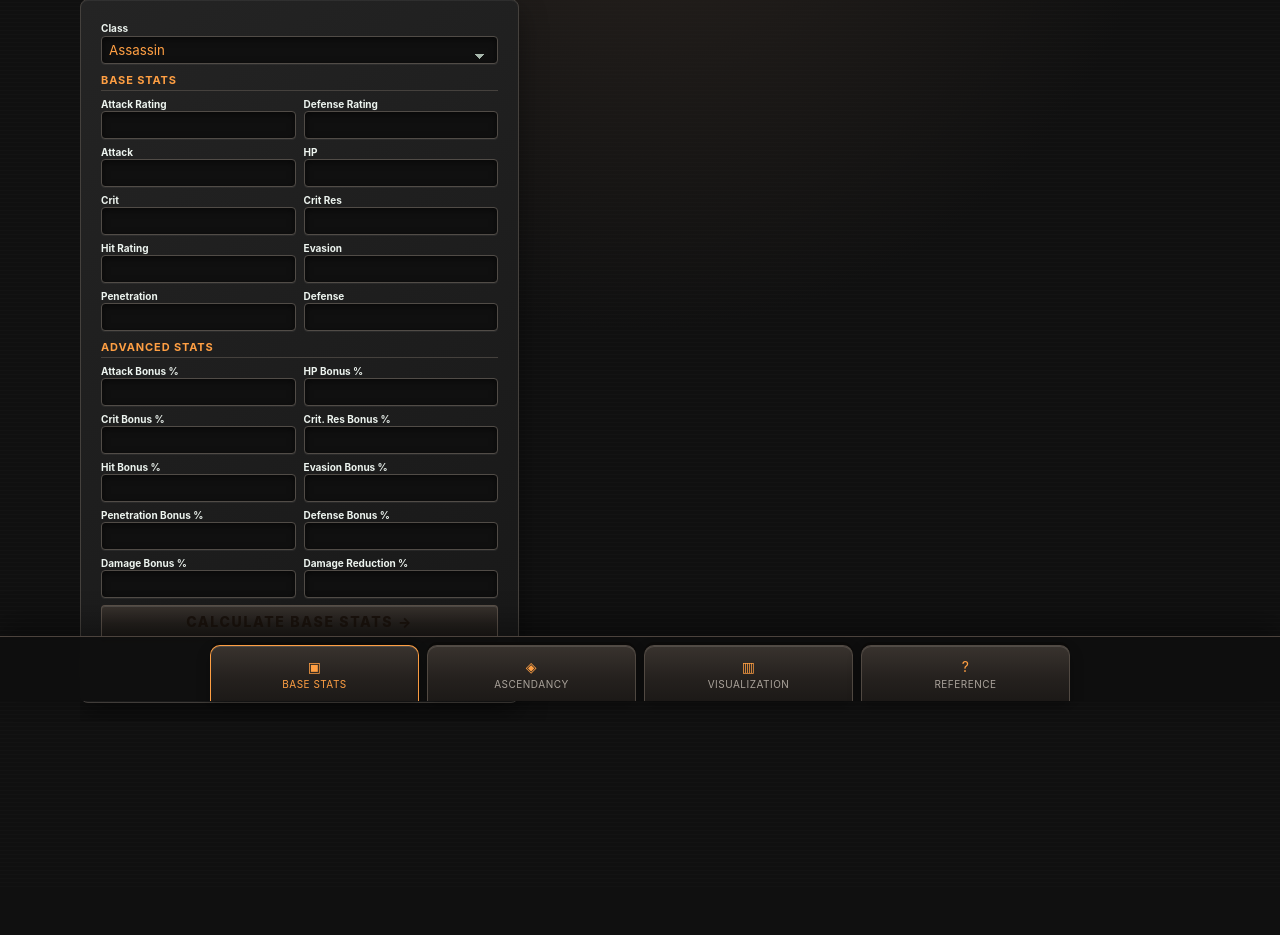
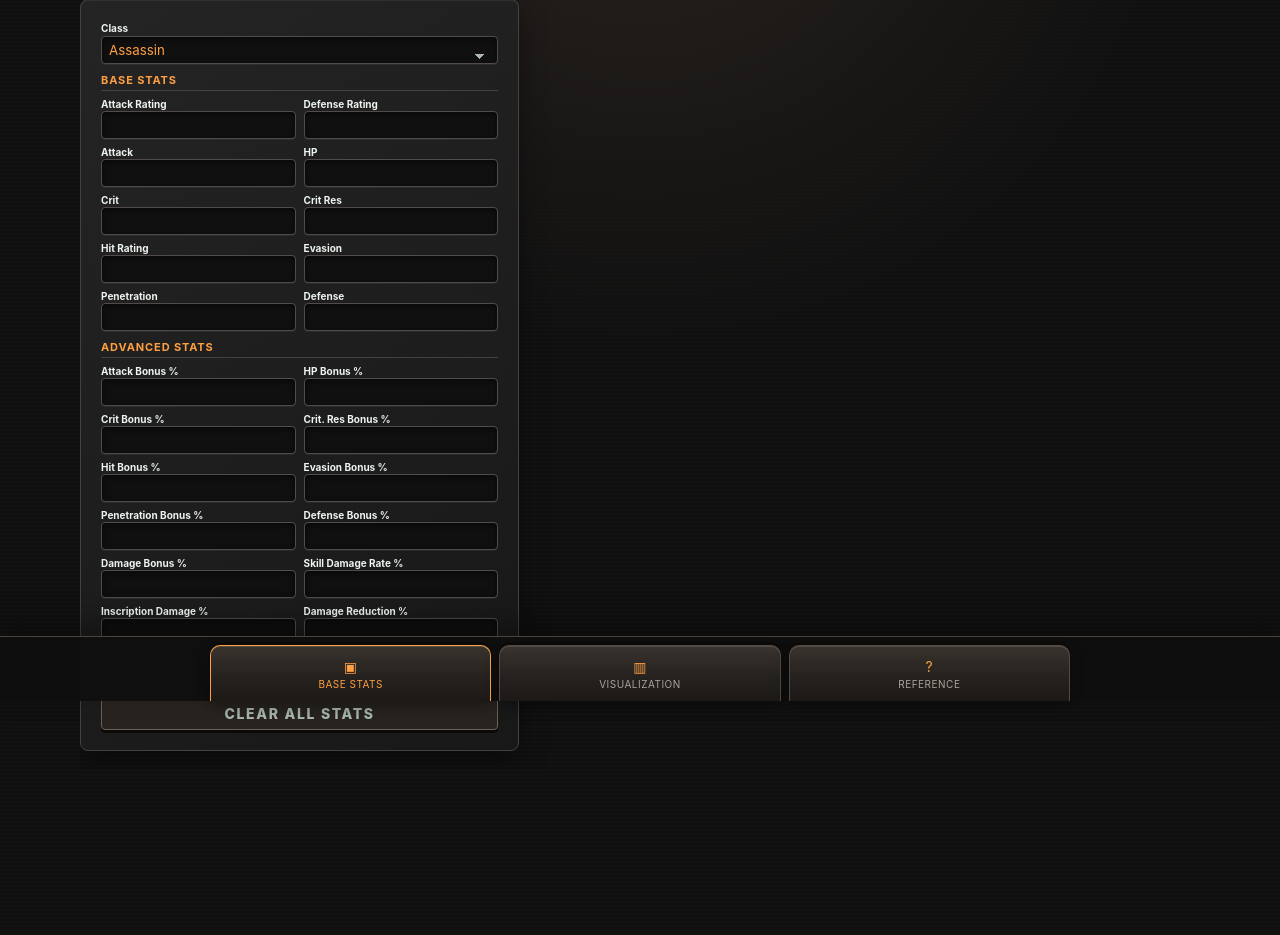
Before and after one commit to Jo11yPirate/WHOA_Adventure_Calculator, a Flask app: page / in a window 1280 px wide. Shown: the part 99-1034 px from the top of the page. Before the commit the page ends 802 px from the top, so only its background shows below. Run offline with Flask 3, Linux system fonts and the light colour scheme.

Commit message:
Unify calculator around authoritative formulas
Co-authored-by: Copilot <223556219+Copilot@users.noreply.github.com>

```diff
--- a/app.py
+++ b/app.py
@@ -74,8 +74,10 @@ FORMULA_GUIDANCE = {
     "Base damage": "ATK + Penetration",
     "Critical rate": "Crit / (ATK + Penetration)",
     "Healing output": "ATK + Penetration + Hit",
-    "Effective defense": "Enemy Defense × (1 − Penetration %) − Flat Penetration",
-    "Critical damage/healing": "Mitigated Output × max(1.0, 1.5 + Crit Damage Bonus % − Target Crit Resistance %)",
+    "Critical damage/healing": "Normal Center Hit × 2.00",
+    "Damage bonus": "1 + Damage Bonus %",
+    "Inscription layer": "1 + Inscription Damage %",
+    "Floating output": "Observed in-game; exact range pending",
     "Tank damage received": "Incoming Boss Damage × (1 − min(DMG Red %, 90%)) / [1 + (Defense Score × Defense Bonus %)]",
 }
 
@@ -224,6 +226,12 @@ def calculate_ascendancy(values):
         "normal_center_hit": normal_center_hit,
         "critical_center_hit": critical_center_hit,
         "critical_rate": critical_rate,
+        "raw_output": normal_center_hit,
+        "mitigated_output": normal_center_hit,
+        "critical_output": critical_center_hit,
+        "critical_multiplier": 2.0,
+        "damage_received": 0.0,
+        "damage_reduction_applied": 0.0,
     }
 
 
@@ -273,6 +281,8 @@ def read_universal(form):
         "evasion_bonus_percentage",
         "penetration_bonus_percentage",
         "bonus_percentage",
+        "skill_damage_rate_percentage",
+        "inscription_damage_percentage",
         "incoming_damage",
         "damage_reduction_percentage",
         "defense_score",
@@ -284,12 +294,19 @@ def read_universal(form):
         if value is None or value < 0:
             raise ValueError(f"{field.replace('_', ' ').title()} must be 0 or greater.")
         values[field] = value
-    values["penetration_percentage"] = 0.0
-    values["flat_penetration"] = values["stat_penetration"]
-    values["crit_damage_bonus_percentage"] = 0.0
-    values["target_crit_resistance_percentage"] = 0.0
-    values["enemy_defense"] = 0.0
-    return calculate_universal(values)
+    values["attack"] = values["base_attribute"]
+    values["penetration"] = values["stat_penetration"]
+    values["hit"] = values["stat_hit"]
+    values["crit"] = values["stat_crit"]
+    values["damage_bonus_percentage"] = values["bonus_percentage"]
+    result = calculate_ascendancy(values)
+    damage_reduction = min(values["damage_reduction_percentage"], 90) / 100
+    result["damage_reduction_applied"] = damage_reduction * 100
+    result["damage_received"] = (
+        values["incoming_damage"] * (1 - damage_reduction)
+        / (1 + values["defense_score"] * values["defense_bonus_percentage"] / 100)
+    )
+    return result
 
 
 def read_ascendancy(form):
@@ -310,7 +327,6 @@ def read_ascendancy(form):
 @app.route("/", methods=["GET", "POST"])
 def index():
     stats = None
-    asc_stats = None
     error = None
     selected_class = request.values.get("class_name", "Assassin")
     calculator = request.values.get("calculator", "universal")
@@ -318,8 +334,6 @@ def index():
         try:
             if calculator == "universal":
                 stats = read_universal(request.form)
-            elif calculator == "ascendancy":
-                asc_stats = read_ascendancy(request.form)
             else:
                 stats = read_stats(request.form)
         except ValueError as exc:
@@ -327,7 +341,6 @@ def index():
     return render_template(
         "index.html",
         stats=stats,
-        asc_stats=asc_stats,
         error=error,
         guidance=BUILD_GUIDANCE,
         class_guidance=CLASS_GUIDANCE,
--- a/static/dashboard.js
+++ b/static/dashboard.js
@@ -116,24 +116,25 @@ function runRecalculationPipeline() {
   const error = document.getElementById("live-error");
   try {
   const baseAttribute = readNumber("base_attribute");
-    const attackBonus = readNumber("attack_bonus_percentage") / 100;
     const outputBonus = readNumber("bonus_percentage") / 100;
-    const enemyDefense = 0;
-    const penetration = 0;
-    const flatPenetration = readNumber("stat_penetration");
-    const critBonus = 0;
-    const critResistance = 0;
+    const penetrationRating = readNumber("stat_penetration");
+    const hitRating = readNumber("stat_hit");
+    const critRating = readNumber("stat_crit");
+    const skillRate = readNumber("skill_damage_rate_percentage") / 100;
+    const inscriptionLayer = 1 + readNumber("inscription_damage_percentage") / 100;
     const incomingDamage = readOptionalNumber("incoming_damage");
     const damageReduction = Math.min(readNumber("damage_reduction_percentage"), 90) / 100;
     const defenseScore = readNumber("defense_score");
     const defenseBonus = readNumber("defense_bonus_percentage") / 100;
-    const rawOutput = baseAttribute * (1 + attackBonus) * (1 + outputBonus);
-    const effectiveDefense = Math.max(0, enemyDefense * (1 - penetration) - flatPenetration);
-    const mitigation = 1 / (1 + effectiveDefense / 2000);
-    const criticalMultiplier = Math.max(1, 1.5 + critBonus - critResistance);
+    const isHealing = document.getElementById("class-select").value === "Priest";
+    const coreOutput = baseAttribute + penetrationRating + (isHealing ? hitRating : 0);
+    const rawOutput = coreOutput * skillRate * (1 + outputBonus) * inscriptionLayer;
+    const effectiveDefense = 0;
+    const mitigation = 1;
+    const criticalMultiplier = 2;
     const damageReceived = (incomingDamage * (1 - damageReduction)) /
       (1 + defenseScore * defenseBonus);
-    const critEvaluation = effectiveStat("Critical_Rate_Percentage", readNumber("stat_crit"));
+    const critEvaluation = effectiveStat("Critical_Rate_Percentage", critRating);
 
     document.getElementById("res-raw").textContent = format(rawOutput);
     document.getElementById("res-normal").textContent = format(rawOutput * mitigation);
@@ -143,7 +144,7 @@ function runRecalculationPipeline() {
     document.getElementById("log-mitigation").textContent = `×${mitigation.toFixed(3)}`;
     document.getElementById("log-crit-mult").textContent = `×${criticalMultiplier.toFixed(2)} after resistance`;
     document.getElementById("log-mitigation").textContent = "Enemy defense not entered";
-    updateCharts(rawOutput, rawOutput * mitigation, rawOutput * mitigation * criticalMultiplier, baseAttribute, effectiveDefense, flatPenetration, outputBonus, enemyDefense, mitigation, incomingDamage, damageReduction, damageReceived);
+    updateCharts(rawOutput, rawOutput, rawOutput * criticalMultiplier, baseAttribute, readNumber("stat_defense_rating"), penetrationRating, outputBonus, 0, mitigation, incomingDamage, damageReduction, damageReceived);
     document.getElementById("val-crit-bonus")?.classList.toggle("diminished", critEvaluation.diminished);
     error.hidden = true;
   } catch (validationError) {
@@ -210,12 +211,3 @@ if (calculatorForm) {
   updateClassReference(classSelect.value);
   updateWarriorOnly(classSelect.value);
 }
-
-const ascendancyForm = document.getElementById("ascendancy-form");
-if (ascendancyForm) {
-  document.getElementById("clear-asc-stats").addEventListener("click", () => {
-    ascendancyForm.querySelectorAll('input[type="number"]').forEach((input) => {
-      input.value = "";
-    });
-  });
-}
--- a/static/styles.css
+++ b/static/styles.css
@@ -753,7 +753,7 @@ code {
   bottom: 0;
   left: 0;
   display: grid;
-  grid-template-columns: repeat(4, minmax(110px, 1fr));
+  grid-template-columns: repeat(3, minmax(132px, 1fr));
   justify-content: center;
   gap: 8px;
   padding: 8px max(12px, calc((100vw - 860px) / 2)) 0;
@@ -930,7 +930,7 @@ button:active {
   }
 
   .quick-nav {
-    grid-template-columns: repeat(4, minmax(0, 1fr));
+    grid-template-columns: repeat(3, minmax(0, 1fr));
     gap: 4px;
     padding: 6px 6px 0;
   }
--- a/templates/index.html
+++ b/templates/index.html
@@ -62,6 +62,8 @@
                 ("penetration_bonus_percentage", "Penetration Bonus %", "Percent that strengthens flat Penetration gains."),
                 ("defense_bonus_percentage", "Defense Bonus %", "Percent that strengthens flat Defense gains."),
                 ("bonus_percentage", "Damage Bonus %", "Direct damage or healing multiplier bonus."),
+                ("skill_damage_rate_percentage", "Skill Damage Rate %", "Enter the skill tooltip rate, such as 343."),
+                ("inscription_damage_percentage", "Inscription Damage %", "Passive inscription damage layer."),
                 ("damage_reduction_percentage", "Damage Reduction %", "Percent of incoming damage reduced; capped at 90%.")
               ] %}
                 <div>
@@ -82,60 +84,11 @@
           </div>
           <input type="hidden" name="calculator" value="universal">
           <div class="form-actions">
-            <button type="submit">CALCULATE BASE STATS <span aria-hidden="true">→</span></button>
+            <button type="submit">CALCULATE AUTHORITATIVE STATS <span aria-hidden="true">→</span></button>
             <button id="clear-stats" type="button" class="secondary-button">CLEAR ALL STATS</button>
           </div>
         </form>
       </section>
-      </section>
-
-      <section id="ascendancy-calculator" class="app-page" data-app-page="ascendancy-calculator">
-        <section class="hero">
-          <p class="eyebrow">ASCENDANCY Combat Lab</p>
-          <p class="notice"><strong>Verified model:</strong> Enter the displayed stats and tooltip skill rate. Floating damage and healing are observed, but their exact range is pending.</p>
-        </section>
-        <section class="content-grid">
-          <form id="ascendancy-form" class="card stats-form" method="post">
-            {% if calculator == 'ascendancy' and error %}<p class="error" role="alert">{{ error }}</p>{% endif %}
-            <label for="asc-class-select" title="Choose the class whose ASCENDANCY model you are using.">Class</label>
-            <select id="asc-class-select" name="class_name" title="Choose your character class.">
-              {% for class_name in skills %}
-                <option value="{{ class_name }}" {% if selected_class == class_name %}selected{% endif %}>{{ class_name }}</option>
-              {% endfor %}
-            </select>
-            <div class="stats-section">
-              <h2>Base Stats</h2>
-              <div class="form-row">
-                {% for field, label in [
-                  ("attack", "Attack"), ("penetration", "Penetration"),
-                  ("hit", "Hit Rating"), ("crit", "Crit")
-                ] %}
-                  <div><label for="asc-{{ field }}">{{ label }}</label><input id="asc-{{ field }}" name="{{ field }}" type="number" min="0" step="0.01" value="{{ request.form.get(field, '') }}" required></div>
-                {% endfor %}
-              </div>
-            </div>
-            <div class="stats-section">
-              <h2>Advanced Stats</h2>
-              <div class="form-row">
-                {% for field, label, tip in [
-                  ("damage_bonus_percentage", "Damage Bonus %", "Direct damage multiplier."),
-                  ("inscription_damage_percentage", "Inscription Damage %", "Passive inscription damage layer."),
-                  ("skill_damage_rate_percentage", "Skill Damage Rate %", "Enter the skill tooltip rate, such as 343."),
-                  ("crit", "Critical Rate Source", "Uses Crit divided by the relevant base damage or healing core.")
-                ] %}
-                  {% if field != "crit" %}
-                    <div><label for="asc-{{ field }}" title="{{ tip }}">{{ label }}</label><input id="asc-{{ field }}" name="{{ field }}" type="number" min="0" step="0.01" value="{{ request.form.get(field, '') }}" title="{{ tip }}" required></div>
-                  {% endif %}
-                {% endfor %}
-              </div>
-            </div>
-            <input type="hidden" name="calculator" value="ascendancy">
-            <div class="form-actions">
-              <button type="submit">CALCULATE ASCENDANCY MODEL <span aria-hidden="true">→</span></button>
-              <button id="clear-asc-stats" type="button" class="secondary-button">CLEAR ALL STATS</button>
-            </div>
-          </form>
-        </section>
       </section>
 
       <section id="visualization" class="app-page card calculator-window visualization-page" data-app-page="visualization">
@@ -257,19 +210,6 @@
               </div>
             </div>
           </div>
-          <section class="ascendancy-results card">
-            <div class="section-heading"><div><p class="eyebrow">ASCENDANCY Model</p><h2>Verified center hits</h2></div></div>
-            {% if asc_stats %}
-              <div class="metric-grid">
-                <article class="metric"><span>{{ "Base Healing" if asc_stats.is_healing else "Base Damage Core" }}</span><strong>{{ "{:,.1f}".format(asc_stats.core_output) }}</strong><small>Verified core</small></article>
-                <article class="metric"><span>Normal Center Hit</span><strong>{{ "{:,.1f}".format(asc_stats.normal_center_hit) }}</strong><small>Before floating factor</small></article>
-                <article class="metric"><span>Critical Center Hit</span><strong>{{ "{:,.1f}".format(asc_stats.critical_center_hit) }}</strong><small>×2.00</small></article>
-                <article class="metric"><span>{{ "Healing Critical Rate" if asc_stats.is_healing else "Critical Rate" }}</span><strong>{{ "%.2f"|format(asc_stats.critical_rate) }}%</strong><small>Panel/community model</small></article>
-              </div>
-            {% else %}
-              <p class="muted">Submit the ASCENDANCY Model calculator to populate these results.</p>
-            {% endif %}
-          </section>
         </section>
         </div>
       </section>
@@ -308,7 +248,6 @@
     </main>
     <nav class="quick-nav" aria-label="Quick navigation">
       <a href="#calculator-page" data-page-target="calculator"><span aria-hidden="true">▣</span><span>Base Stats</span></a>
-      <a href="#ascendancy-calculator" data-page-target="ascendancy-calculator"><span aria-hidden="true">◈</span><span>ASCENDANCY</span></a>
       <a href="#visualization" data-page-target="visualization"><span aria-hidden="true">▥</span><span>Visualization</span></a>
       <a href="#reference" data-page-target="reference"><span aria-hidden="true">?</span><span>Reference</span></a>
     </nav>
```
Also changed, not shown: README.md.
